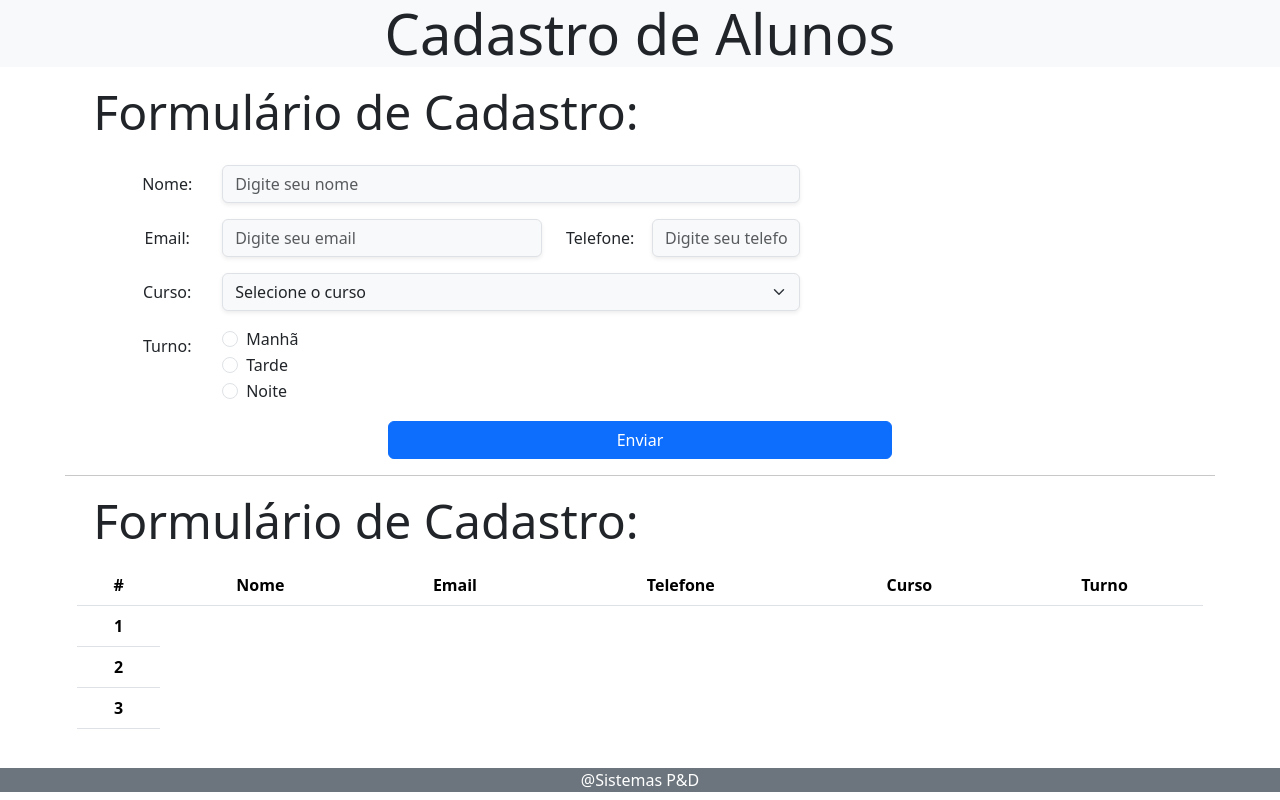
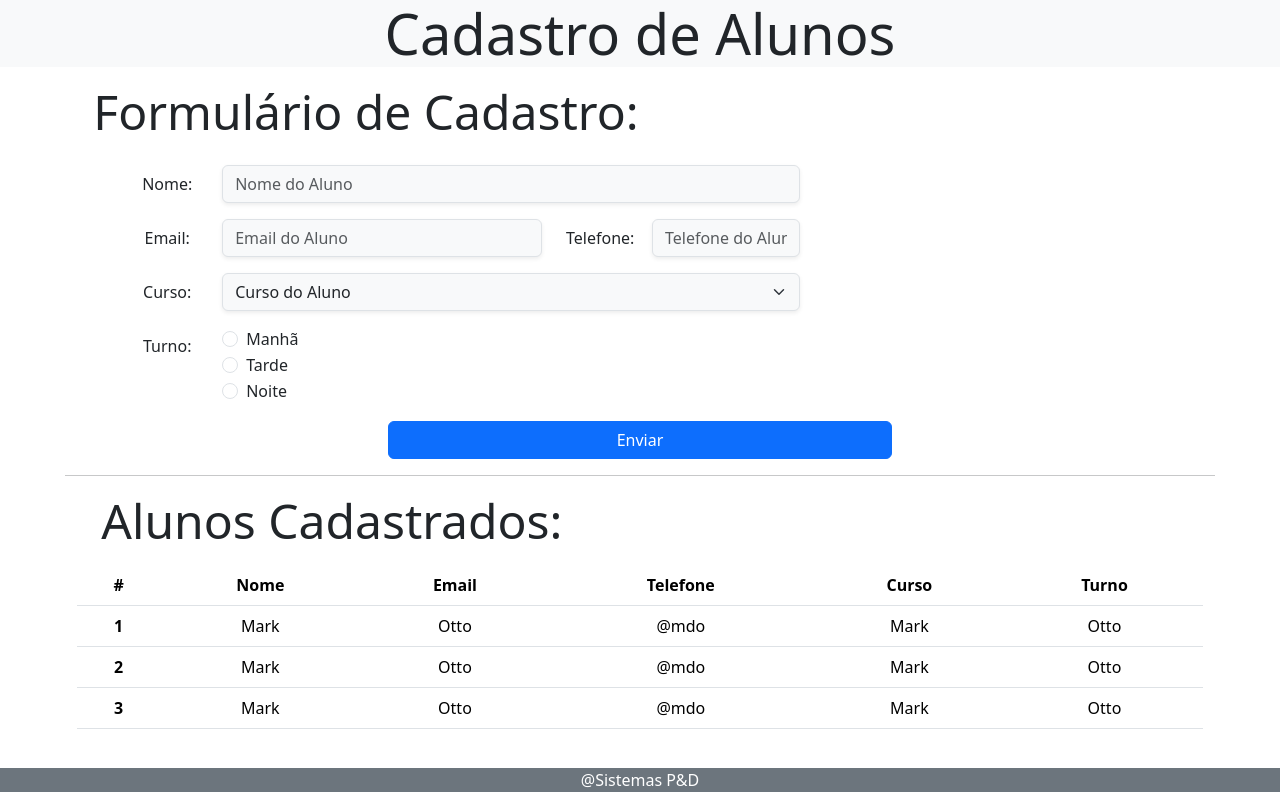
Before and after one commit to RafaelDiasCmp/Cadastro-de-Alunos, a plain HTML site: page index.html in a window 1280 px wide. Drawn offline with nearby package versions, Linux system fonts and the light colour scheme.

Commit message:
closes #4 Alunos Cadastrados

```diff
--- a/index.html
+++ b/index.html
@@ -17,7 +17,6 @@
     </header>
 
     <main class="container-fluid col-11">
-        <div class="col-12">
         <section class="container-fluid mt-3">
             <!-- Título Section 1 -->
             <div class="display-5 ms-3">
@@ -29,7 +28,7 @@
                     <label for="nome" class="col-md-1 col-form-label">Nome:</label>
                     <div class="col-7">
                         <input type="text" class="form-control shadow-sm bg-body-tertiary" id="nome"
-                                placeholder="Digite seu nome" required>
+                            placeholder="Nome do Aluno" required>
                     </div>
                 </div>
 
@@ -38,14 +37,14 @@
                     <label for="email" class="col-sm-1 col-form-label">Email:</label>
                     <div class="col-4">
                         <input type="email" class="form-control shadow-sm bg-body-tertiary" id="email"
-                                placeholder="Digite seu email" required>
+                            placeholder="Email do Aluno" required>
                     </div>
 
                     <!-- Telefone -->
                     <label for="telefone" class="col-sm-1 col-form-label">Telefone:</label>
                     <div class="col-sm-2">
                         <input type="tel" class="form-control shadow-sm bg-body-tertiary" id="telefone"
-                                placeholder="Digite seu telefone" required>
+                            placeholder="Telefone do Aluno" required>
                     </div>
                 </div>
 
@@ -54,7 +53,7 @@
                     <label for="curso" class="col-sm-1 col-form-label">Curso:</label>
                     <div class="col-sm-7">
                         <select class="form-select shadow-sm bg-body-tertiary" id="curso" required>
-                                <option value="" selected required>Selecione o curso</option>
+                            <option value="" selected required>Curso do Aluno</option>
                             <option value="angular">Angular</option>
                             <option value="java">Java</option>
                             <option value="bootstrap">Bootstrap</option>
@@ -67,22 +66,19 @@
                     <legend class="col-form-label col-sm-1">Turno:</legend>
                     <div class="col-sm text-start">
                         <div class="form-check">
-                                <input class="form-check-input" type="radio" name="turno" id="manha" value="manha"
-                                    required>
+                            <input class="form-check-input" type="radio" name="turno" id="manha" value="manha" required>
                             <label class="form-check-label" for="manha">
                                 Manhã
                             </label>
                         </div>
                         <div class="form-check">
-                                <input class="form-check-input" type="radio" name="turno" id="tarde" value="tarde"
-                                    required>
+                            <input class="form-check-input" type="radio" name="turno" id="tarde" value="tarde" required>
                             <label class="form-check-label" for="tarde">
                                 Tarde
                             </label>
                         </div>
                         <div class="form-check">
-                                <input class="form-check-input" type="radio" name="turno" id="noite" value="noite"
-                                    required>
+                            <input class="form-check-input" type="radio" name="turno" id="noite" value="noite" required>
                             <label class="form-check-label" for="noite">
                                 Noite
                             </label>
@@ -102,8 +98,8 @@
         <div>
             <section class="container-fluid">
                 <!-- Título Section 2 -->
-                    <div class="display-5 ms-3">
-                        Formulário de Cadastro:
+                <div class="display-5 mt-3 ms-4">
+                    Alunos Cadastrados:
                 </div>
                 <table class="table text-center mt-3">
                     <thead>
@@ -119,16 +115,29 @@
                     <tbody>
                         <tr>
                             <th scope="row">1</th>
-
+                            <td>Mark</td>
+                            <td>Otto</td>
+                            <td>@mdo</td>
+                            <td>Mark</td>
+                            <td>Otto</td>
 
                         </tr>
                         <tr>
                             <th scope="row">2</th>
-
+                            <td>Mark</td>
+                            <td>Otto</td>
+                            <td>@mdo</td>
+                            <td>Mark</td>
+                            <td>Otto</td>
 
                         </tr>
                         <tr>
                             <th scope="row">3</th>
+                            <td>Mark</td>
+                            <td>Otto</td>
+                            <td>@mdo</td>
+                            <td>Mark</td>
+                            <td>Otto</td>
 
                         </tr>
                     </tbody>
```
Lines whose indentation alone changed are shown as unchanged.
